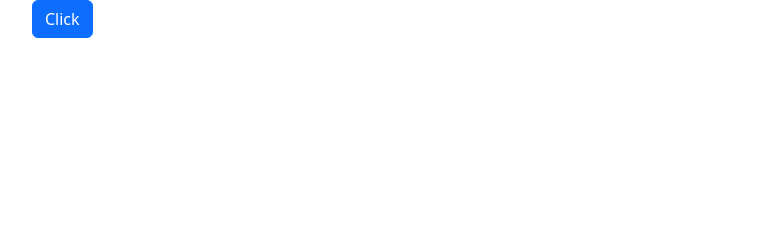
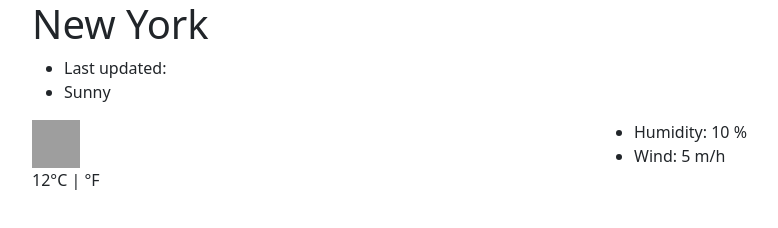
Before and after one commit to yuliiazav/VanillaWeatherApp, a plain HTML site: page index.html in a window 1280 px wide. Shown: the whole page, without its empty margins (50-828 px from the left). Drawn offline with nearby package versions, Linux system fonts and the light colour scheme; grey boxes are pictures that could not be loaded.

Commit message:
added basic HTML structure of the app

```diff
--- a/index.html
+++ b/index.html
@@ -13,7 +13,34 @@
 
 <body>
     <div class="container">
-        <button class="btn btn-primary">Click</button>
+        <div class="weather-app-wrapper">
+            <div class="weather-app">
+                <div class="overview">
+                    <h1 id="city">New York</h1>
+                    <ul>
+                        <li>Last updated: <span id="date"></span></li>
+                        <li id="description">Sunny</li>
+                    </ul>
+                </div>
+                <div class="row">
+                    <div class="col-6">
+                        <div class="clearfix weather-temperature">
+                            <img src="https://ssl.gstatic.com/onebox/weather/48/sunny.png" alt="Clear" width="48" height="48" id="icon" class="float-left" />
+                            <div class="float-left">
+                                <strong id="temperature"></strong><span class="units"> 12°C | °F</span>
+                            </div>
+                        </div>
+                    </div>
+                    <div class="col-6">
+                        <ul>
+                            <li>Humidity: <span id="humidity"></span>10 %</li>
+                            <li>Wind: <span id="wind"></span> 5 m/h</li>
+                        </ul>
+                    </div>
+                </div>
+            </div>
+
+        </div>
     </div>
 
     <script src="js/app.js"></script>
```
Also changed, not shown: images/sunny.png (added).
